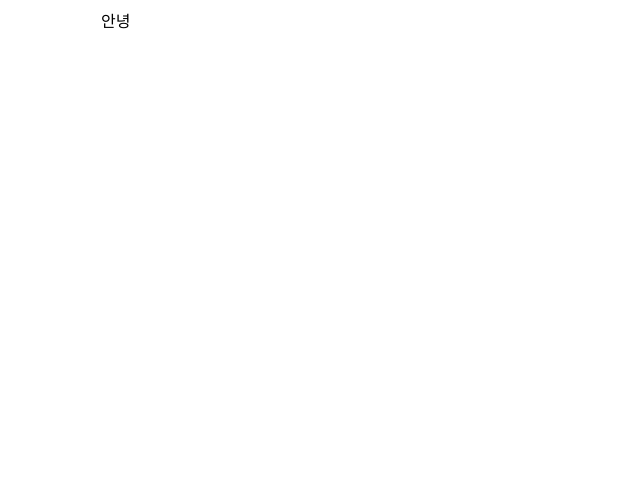
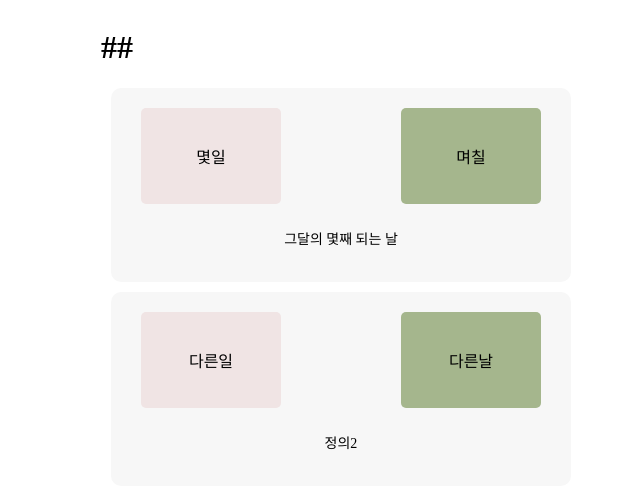
Before and after one commit to onesilver04/COKOTHON_2024, a React (Create React App) app: page /test in a window 1280 px wide. Shown: the top 488 px of the page, without its empty margins (299-939 px from the left). Built offline with nearby package versions, Linux system fonts and the light colour scheme; the HTML template or start-up script is replaced by a standard one.

Commit message:
test dummy files

```diff
--- a/src/App.js
+++ b/src/App.js
@@ -1,6 +1,7 @@
 import "./App.css";
 import { Route, Routes, BrowserRouter } from "react-router-dom";
 import TestPage from "./pages/Test/testPage";
+import NoteCard from "./pages/Test/NoteCard";
 
 function App() {
   return (
@@ -8,6 +9,11 @@ function App() {
       <BrowserRouter>
         <Routes>
           <Route path="/test" element={<TestPage />} />
+
+          <Route
+            path="/note"
+            element={<NoteCard right="몇일" wrong="며칠" />}
+          />
         </Routes>
       </BrowserRouter>
     </div>
--- /dev/null
+++ b/src/components/Note.jsx
@@ -0,0 +1,19 @@
+import React from "react";
+
+export default function Note({ wrong, right, define }) {
+  return (
+    <div className="note-card">
+      {/* 두 박스는 flex row로 나란히 배치 */}
+      <div className="box-container">
+        <div className="wrong-box">
+          <p>{wrong}</p>
+        </div>
+        <div className="right-box">
+          <p>{right}</p>
+        </div>
+      </div>
+      {/* 박스들 아래에 설명 텍스트 */}
+      <p className="description">{define}</p>
+    </div>
+  );
+}
--- /dev/null
+++ b/src/pages/Test/NoteCard.css
@@ -0,0 +1,42 @@
+/* NoteCard.css */
+.note-card {
+  display: flex;
+  flex-direction: column; /* 세로 방향으로 박스 아래에 설명 배치 */
+  background-color: #f7f7f7;
+  margin: 10px;
+  padding: 20px;
+  border-radius: 10px;
+}
+
+.box-container {
+  display: flex;
+  justify-content: space-between; /* 두 박스 나란히 배치 */
+  margin-bottom: 10px; /* 설명과 박스 사이 간격 추가 */
+}
+
+.wrong-box,
+.right-box {
+  display: flex;
+  justify-content: center;
+  align-items: center;
+  width: 48%; /* 두 박스가 나란히 일정한 크기를 가짐 */
+  padding: 20px;
+  border-radius: 5px;
+}
+
+.wrong-box {
+  background-color: #f0e4e4;
+  margin-left: 10px;
+  width: 100px;
+}
+
+.right-box {
+  background-color: #a5b68d;
+  margin-right: 10px;
+  width: 100px;
+}
+
+.description {
+  font-size: 14px;
+  text-align: center;
+}
--- /dev/null
+++ b/src/pages/Test/NoteCard.js
@@ -0,0 +1,18 @@
+import React from "react";
+import "./NoteCard.css";
+import Note from "../../components/Note";
+import dummy from "./dummy";
+
+const NoteCard = () => {
+  return (
+    <div>
+      {dummy.map((item) => {
+        return (
+          <Note wrong={item.wrong} right={item.right} define={item.define} />
+        );
+      })}
+    </div>
+  );
+};
+
+export default NoteCard;
--- /dev/null
+++ b/src/pages/Test/dummy.js
@@ -0,0 +1,7 @@
+const dummy = [
+  { wrong: "몇일", right: "며칠", define: "그달의 몇째 되는 날" },
+  { wrong: "다른일", right: "다른날", define: "정의2" },
+  // 더 많은 데이터를 추가할 수 있음
+];
+
+export default dummy;
--- a/src/pages/Test/testPage.js
+++ b/src/pages/Test/testPage.js
@@ -1,9 +1,13 @@
 import React from "react";
+import NoteCard from "./NoteCard"; // NoteCard 컴포넌트를 임포트
 
 const TestPage = () => {
   return (
     <div>
-      <div> 안녕 </div>
+      <div>
+        <h1> ## </h1>{" "}
+      </div>
+      <NoteCard wrong right />
     </div>
   );
 };
```
